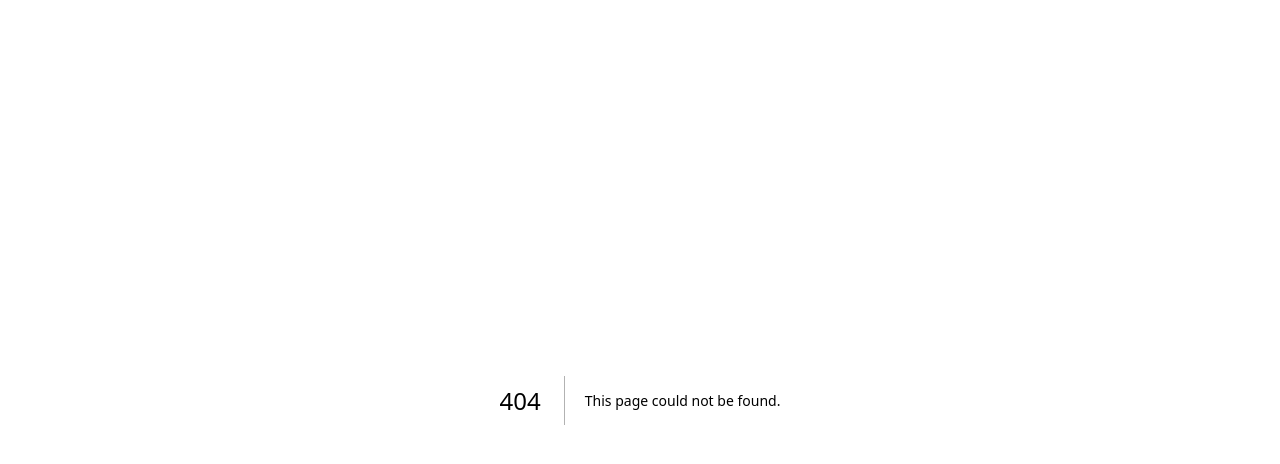
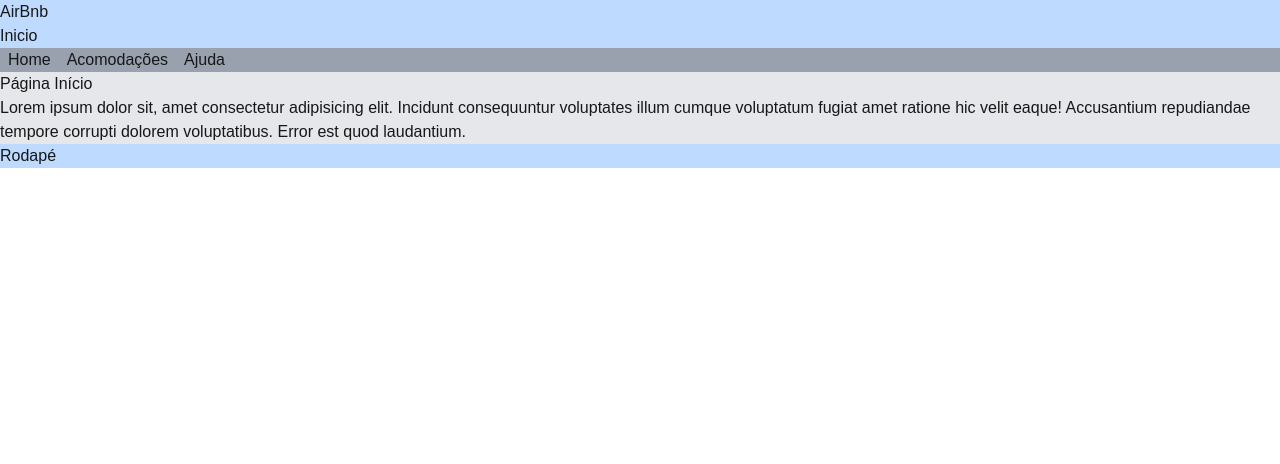
Before and after one commit to lehcibele/Meus_estudos, a Next.js app in the folder react-fundamentos/: page /inicio in a window 1280 px wide. Before the commit this address had no page. Shown: the top 464 px of the page. Built offline with nearby package versions, Linux system fonts and the light colour scheme.

Commit message:
estudos react

```diff
--- /dev/null
+++ b/react-fundamentos/src/app/acomodacoes/page.tsx
@@ -0,0 +1,23 @@
+import { Acomodacao, Cabecalho, Conteudo, Menu, Rodape } from "@/components/interface";
+
+export default function Page() {
+    return (
+        <div>
+            <Cabecalho
+            titulo="AirBnb"
+            subtitulo="Minhas Acomodações"
+            />
+
+            <Menu />
+
+            <Conteudo>
+                <h1>Página Início</h1>
+                <p>
+                    Lorem ipsum dolor sit, amet consectetur adipisicing elit. Incidunt consequuntur voluptates illum cumque voluptatum fugiat amet ratione hic velit eaque! Accusantium repudiandae tempore corrupti dolorem voluptatibus. Error est quod laudantium.
+                </p>
+            </Conteudo>
+
+            <Rodape />
+        </div>
+    );
+}
--- /dev/null
+++ b/react-fundamentos/src/app/inicio/page.tsx
@@ -0,0 +1,23 @@
+import { Acomodacao, Cabecalho, Conteudo, Menu, Rodape } from "@/components/interface";
+
+export default function Page() {
+    return (
+        <div>
+            <Cabecalho
+            titulo="AirBnb"
+            subtitulo="Inicio"
+            />
+
+            <Menu />
+
+            <Conteudo>
+                <h1>Página Início</h1>
+                <p>
+                    Lorem ipsum dolor sit, amet consectetur adipisicing elit. Incidunt consequuntur voluptates illum cumque voluptatum fugiat amet ratione hic velit eaque! Accusantium repudiandae tempore corrupti dolorem voluptatibus. Error est quod laudantium.
+                </p>
+            </Conteudo>
+
+            <Rodape />
+        </div>
+    );
+}
--- a/react-fundamentos/src/app/principal/page.tsx
+++ /dev/null
@@ -1,14 +0,0 @@
-import { Acomodacao, Cabecalho } from "@/components/interface";
-
-export default function Page() {
-    return (
-        <div>
-            <Cabecalho />
-            <br />
-
-            {Acomodacao()}
-            <br />
-
-        </div>
-    );
-}
--- a/react-fundamentos/src/components/interface.tsx
+++ b/react-fundamentos/src/components/interface.tsx
@@ -1,3 +1,5 @@
+import Link from "next/link";
+
 export function Acomodacao() {
     return (
         <div>
@@ -10,25 +12,50 @@ export function Acomodacao() {
 
 export function Menu() {
     return (
-        <div>
-            Acomodações | Experiências
+        <div className="bg-gray-400">
+            <MenuItem  texto="Home" url="/inicio"/>
+            <MenuItem  texto="Acomodações" url="/acomodacoes"/>
+            <MenuItem  texto="Ajuda" url="/inicio"/>
         </div>
+    );
+}
+
+export function MenuItem(props: any) {
+    return (
+        <Link href={props.url} className="p-2">
+            {props.texto}
+        </Link>
     );
 }
 
 interface CabecalhoProps {
     titulo: string;
-    preco: string | number;
+    subtitulo: string | number;
 }
 
 export function Cabecalho(props: CabecalhoProps) {
 
     return (
-        <div className="bg-blue-700">
-            <h1>Logo</h1>
+        <div className="bg-blue-200">
             <p>{props.titulo}</p>
-            <p>{props.preco}</p>
-            <Menu />
+            <p>{props.subtitulo}</p>
         </div>
     );
 }
+
+export function Rodape() {
+    return(
+        <div className="bg-blue-200">
+            <p>Rodapé</p>
+        </div>
+    );
+}
+
+export function Conteudo(props: any) {
+    // props.children -> mostra todos os filhos da tag Conteudo que está na pasta inicio.tsx
+    return(
+        <div className="bg-gray-200">
+            {props.children}
+        </div>
+    );
+}
```
